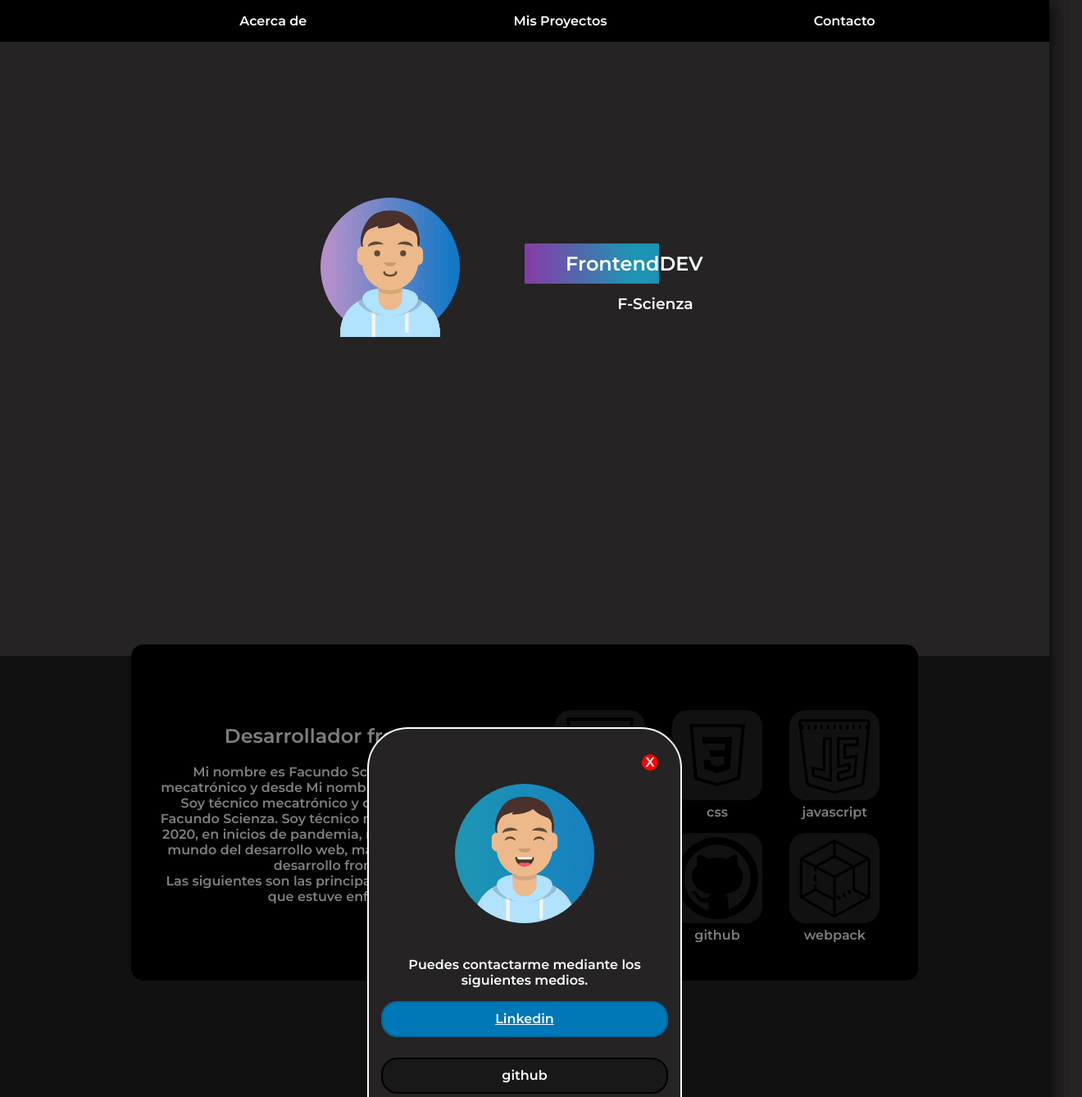
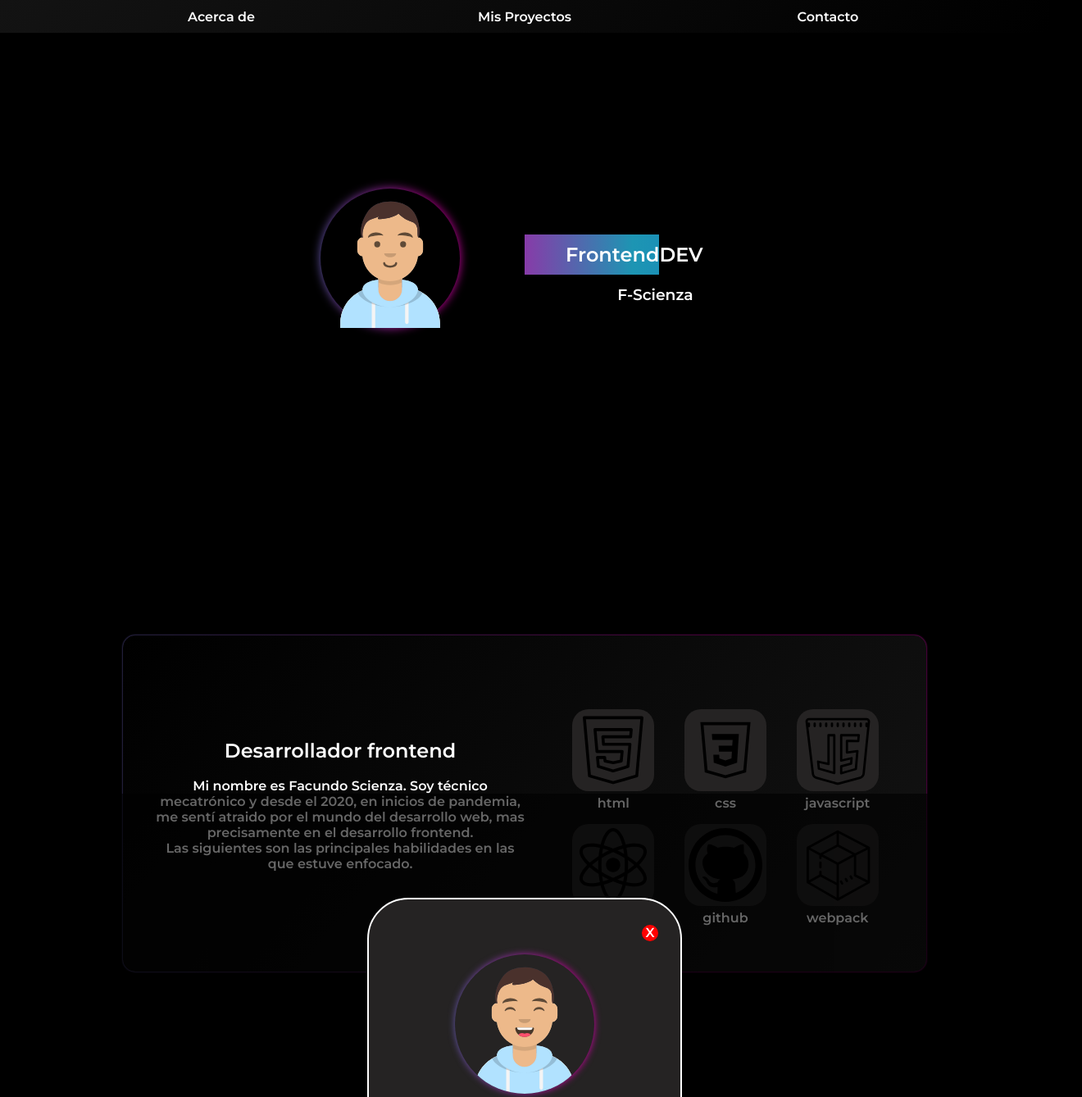
Before and after one commit to F-Scienza/porttfolio2, a website: page index.html in a window 1280 px wide. Shown: the top 1338 px of the page at 82% size, 1320 px wide, since content can reach past the window. Drawn offline with Linux system fonts and the light colour scheme.

Commit message:
todo listo no tocar. Enlazar con aplicaciones

```diff
--- a/index.html
+++ b/index.html
@@ -20,7 +20,7 @@
     </section>
     <section id="hello" class="hello">
         <div class="hello__container">
-            <span class="hello__container span">
+            <span class="hello__container-avatarBackground">
                 <img class="avatar" src="./images/avatar-normal.svg" alt="avatar">
             </span>
             <div class="hello__container-item-1">
@@ -38,8 +38,6 @@
         <div class="presentacion-blabla">
             <h2>Desarrollador frontend</h2>
             <p>
-                Mi nombre es Facundo Scienza. Soy técnico mecatrónico y desde
-            Mi nombre es Facundo Scienza. Soy técnico mecatrónico y desde
                 Mi nombre es Facundo Scienza. Soy técnico mecatrónico y desde
                 el 2020, en inicios de pandemia, me sentí atraido por el mundo del
                 desarrollo web, mas precisamente en el desarrollo frontend. <br/>
@@ -80,14 +78,14 @@
             <input type="radio" name="slider-1" id="radio-1" checked>
             <input type="radio" name="slider-1" id="radio-2">
             <input type="radio" name="slider-1" id="radio-3">
+            <input type="radio" name="slider-1" id="radio-4">
             <div class="cards">
                 <label for="radio-1" id="card-1" class="card">
                     <img src="./images/Rick_and_Morty.svg" alt="rick and morty">
                 </label>
                 <label for="radio-2" id="card-2" class="card">
-                    <img src="./images/pateador.png" alt="pateador">
-                    <p>Elige un pateador <br>
-                    </p>
+                    <img src="./images/todo.png" alt="todo machine">
+                    <p>React ToDo Machine</p>
                 </label>
                 <label for="radio-3" id="card-3" class="card">
                     <img src="./images/platziconf-logo.svg" alt="platzi conf">
@@ -108,10 +106,13 @@
             <p class="close">
                 X
             </p>
-            <img src="./images/avatar-smile.svg" alt="avatar">
+            <div class="modal-img">
+                <img src="./images/avatar-smile.svg" alt="avatar">
+            </div>
+
             <p>Puedes contactarme mediante los siguientes medios. </p>
             <a class="sm-button linkedin" href="https://www.linkedin.com/in/facundo-scienza/">Linkedin</a>
-            <a href="https://github.com/F-Scienza" class="sm-button github"> github </a>
+            <a href="https://github.com/F-Scienza" class="sm-button github-sm"> github </a>
             <div id="gmailButton" class="sm-button gmail">
                 <p>gmail</p>
             </div>
--- a/styles.css
+++ b/styles.css
@@ -15,8 +15,8 @@ body {
     font-family: 'Montserrat', sans-serif;
     -webkit-font-smoothing: antialiased;
     -moz-osx-font-smoothing: grayscale;
-    background-color: var(--blackground);
-    height: 1500px;
+    background-color: black;
+    height: auto;
     min-width: 350px;
     max-width: 768px;
     color: white;
@@ -24,7 +24,6 @@ body {
     flex-direction: column;
     justify-content: center;
     align-items: center;
-    justify-self: center;
 }
 
 code {
@@ -33,6 +32,8 @@ code {
 ol,
 ul {
     list-style: none;
+    padding: 0;
+    margin: auto;
 }
 .header{
     width: 100%;
@@ -47,7 +48,10 @@ ul {
     justify-content: space-evenly;
 }
 .nav-item{
-    text-decoration: none;
+    display: flex;
+    justify-content: center;
+    align-items: center;
+    height: 25px;
 }
 .nav-item a {
     text-decoration: none;
@@ -58,11 +62,10 @@ ul {
     display: grid;
     grid-template: repeat(4, 1fr) /repeat(4, 1fr);
     width: 100%;
-    height: 900px;
-    margin-top: 90px;
+    height: 680px;
 }
-.hello__container span{
-    background-image: linear-gradient(to left, #1378c5 5%, #b490ca 95%);
+.hello__container-avatarBackground{
+    background-color: black;
     width: 170px;
     height: 170px;
     border-radius: 50%;
@@ -71,6 +74,21 @@ ul {
     display: flex;
     justify-self: center;
     align-self: flex-end;
+    position: relative;
+}
+.hello__container-avatarBackground::after{
+    position: absolute;
+    top: 0px;
+    left: 0px;
+    width: 100%;
+    height: 100%;
+    border-radius: 50%;
+    content: "";
+    background-image: linear-gradient(to left,  #a1199b,#cd00a1, #1d95b3, #1378c5);
+    background-size: 400% 400%;
+    animation: 7s gradientChange ease-in-out infinite;
+    filter: blur(6px);
+    z-index: -1;
 }
 .avatar{
     min-width: 170px;
@@ -135,8 +153,23 @@ ul {
     padding-top: 50px;
     margin: 15px;
     border-radius: 15px;
-    background-color: black;
+    background-image: linear-gradient(310deg, #131313, black);
     text-align: center;
+    position: relative;
+}
+.presentacion::after{
+    position: absolute;
+    top: 0px;
+    left: 0px;
+    width: 100%;
+    height: 100%;
+    border-radius: 15px;
+    content: "";
+    background-image: linear-gradient(to left,  #a1199b,#cd00a1, #1d95b3, #1378c5);
+    background-size: 400% 400%;
+    animation: 7s gradientChange ease-in-out infinite;
+    filter: blur(1px);
+    z-index: -1;
 }
 .presentacion-skills{
     margin-top: 50px;
@@ -165,14 +198,16 @@ ul {
     padding: 5px;
     margin: 0px;
     margin-bottom: 5px;
-    width: 100px;
-    height: 100px;
+    min-width: 50px;
+    width: 90px;
+    min-height: 50px;
+    height: 90px;
 }
 
 .someApps{
     margin-top: 50px;
     width: 95%;
-    height: 400px;
+    height: 600px;
     display: flex;
     flex-direction: column;
     justify-content: center;
@@ -194,7 +229,7 @@ ul {
     margin-top: 50px;
 }
 .card{
-    background-color: var(--blackground);
+    background-image: linear-gradient(310deg, black, #131313);
     border: 1px solid white;
     position: absolute;
     left: 0;
@@ -259,7 +294,7 @@ ul {
     display: flex;
     justify-content: center;
     width: 100%;
-    background-color: black;
+    background-image: linear-gradient(310deg, black, #131313);
     text-align: center;
     font-size: .7em;
     color: var(--grey);
@@ -271,10 +306,10 @@ ul {
 
 .modal-container{
     position: fixed;
-    z-index: 100;
-    background-color: rgba(0, 0, 0, 0.5);
+    z-index: 10;
+    background-color: rgba(0, 0, 0, 0.6);
     width: 100%;
-    height: 100vh;
+    height: 110vh;
     top: 0;
     left: 0;
     display: flex;
@@ -298,7 +333,7 @@ ul {
     transform: translateY(0%);
 }
 .modal-close{
-    transform: translateY(100%);
+    transform: translateY(110%);
 }
 .close{
     background-color:  red;
@@ -315,10 +350,30 @@ ul {
     width: 170px;
     align-self: center;
     margin-bottom: 25px;
-    background-image: linear-gradient(to right,  #a1199b,#cd00a1, #1d95b3, #1378c5);
+    border-radius: 50%;
+}
+.modal-img{
+    height: 170px;
+    width: 170px;
+    align-self: center;
+    margin-bottom: 25px;
+    border-radius: 50%;
+    background-color: var(--blackground);
+    position: relative;
+}
+.modal-img::after{
+    position: absolute;
+    top: 0px;
+    left: 0px;
+    width: 100%;
+    height: 100%;
+    border-radius: 50%;
+    content: "";
+    background-image: linear-gradient(to left,  #a1199b,#cd00a1, #1d95b3, #1378c5);
     background-size: 400% 400%;
-    animation: 8s gradientChange ease-in-out infinite;
-    border-radius: 50%;
+    animation: 7s gradientChange ease-in-out infinite;
+    filter: blur(4px);
+    z-index: -1;
 }
 .sm-button{
     display: flex;
@@ -331,12 +386,13 @@ ul {
     border-radius: 20px;
     padding: 5px;
     margin-bottom: 25px;
+    text-decoration: none;
 }
 .linkedin{
     background-color: #0077B7;
     border-color: #00669c;
 }
-.github{
+.github-sm{
     background-color: rgb(24, 24, 24);
     border-color: black;
     text-decoration: none;
--- a/stylesDesktop.css
+++ b/stylesDesktop.css
@@ -1,9 +1,28 @@
 body{
-    max-width: 1300px;
+    max-width: 1820px;
     height: auto;
     box-shadow: 0px 0px 25px black, 0px 2px;
 }
-
+.header{
+    background-image: linear-gradient(310deg, black, #131313);
+}
+.header ul{
+    height: 40px;
+    align-items: center;
+}
+.nav-item{
+    display: flex;
+    justify-content: center;
+    align-items: center;
+    height: 25px;
+    width: 200px;
+    border-radius: 10px;
+    background-color: transparent;
+    transition: all 0.3s ease-in-out;
+}
+.nav-item:hover{
+    background-color: rgba(255, 255, 255, 0.2);
+}
 .hello__container{
     height: 90vh;
     margin-top: 0;
@@ -30,12 +49,14 @@ body{
 .presentacion{
     max-width: 900px;
     flex-direction: row;
-    padding: 30px;
+    padding: 40px;
     margin-bottom: 20vh;
+    margin-top: 5   px;
+    position: relative;
 }
 .presentacion-blabla{
     max-width: 50%;
-    margin-right: 20px;
+    margin-right: 40px;
 }
 .skill-icon{
     background-image: none;
@@ -79,3 +100,7 @@ body{
 .modal{
     max-width: 350px;
 }
+.sm-button:hover{
+    transform: scale(1.02);
+    transition: transform 0.3s ease-in;
+}
```
Also changed, not shown: images/todo.png (added).
